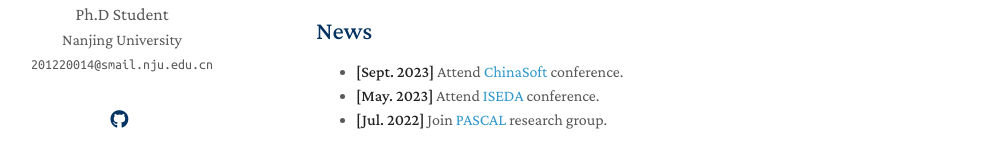
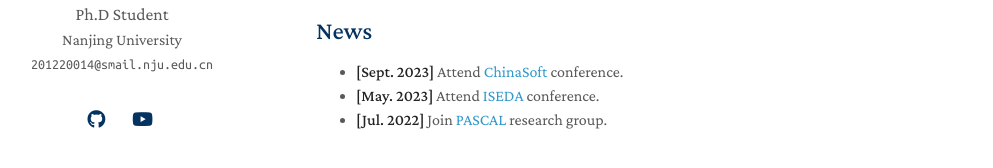
Before and after one commit to JacyCui/jacycui.github.io, a Jekyll site: the page built from index.md, in a window 1280 px wide. Shown: the part 318-486 px from the top of the page, without its empty margins (154-1147 px from the left). Built offline with Jekyll 4.4.1, drawn with Linux system fonts in a browser that asks for light colours; nearby versions of some CDN libraries; a style sheet for code colours, icons or effects is not loaded; our own code applies the rules of GitHub Pages for plain Markdown files.

Commit message:
add link for bilibili

```diff
--- a/_config.yml
+++ b/_config.yml
@@ -12,7 +12,7 @@ keywords:
   - Programing Language
   - Static Analysis
   - EDA
-description: A Ph.D interested in PL, Static Analysis and EDA.
+description: A Ph.D student interested in PL, Static Analysis and EDA.
 canonical: https://www.cuijiacai.com
 
 # Links
@@ -20,6 +20,7 @@ canonical: https://www.cuijiacai.com
 # google_scholar: https://scholar.google.com/
 # cv_link: assets/files/curriculum_vitae.pdf
 github_link: https://github.com/JacyCui/
+bilibili: https://space.bilibili.com/283614758
 # linkedin: https://www.linkedin.com/
 # twitter: https://twitter.com/
 
--- a/_layouts/homepage.html
+++ b/_layouts/homepage.html
@@ -79,6 +79,12 @@
         </a>
         {% endif %}
 
+        {% if site.bilibili %}
+        <a style="margin: 0 5px 0 0" href="{{ site.bilibili }}">
+          <i class="fab fa-youtube"></i>
+        </a>
+        {% endif %}
+
         {% if site.linkedin %}
         <a style="margin: 0 5px 0 0" href="{{ site.linkedin }}">
           <i class="fab fa-linkedin"></i>
```
